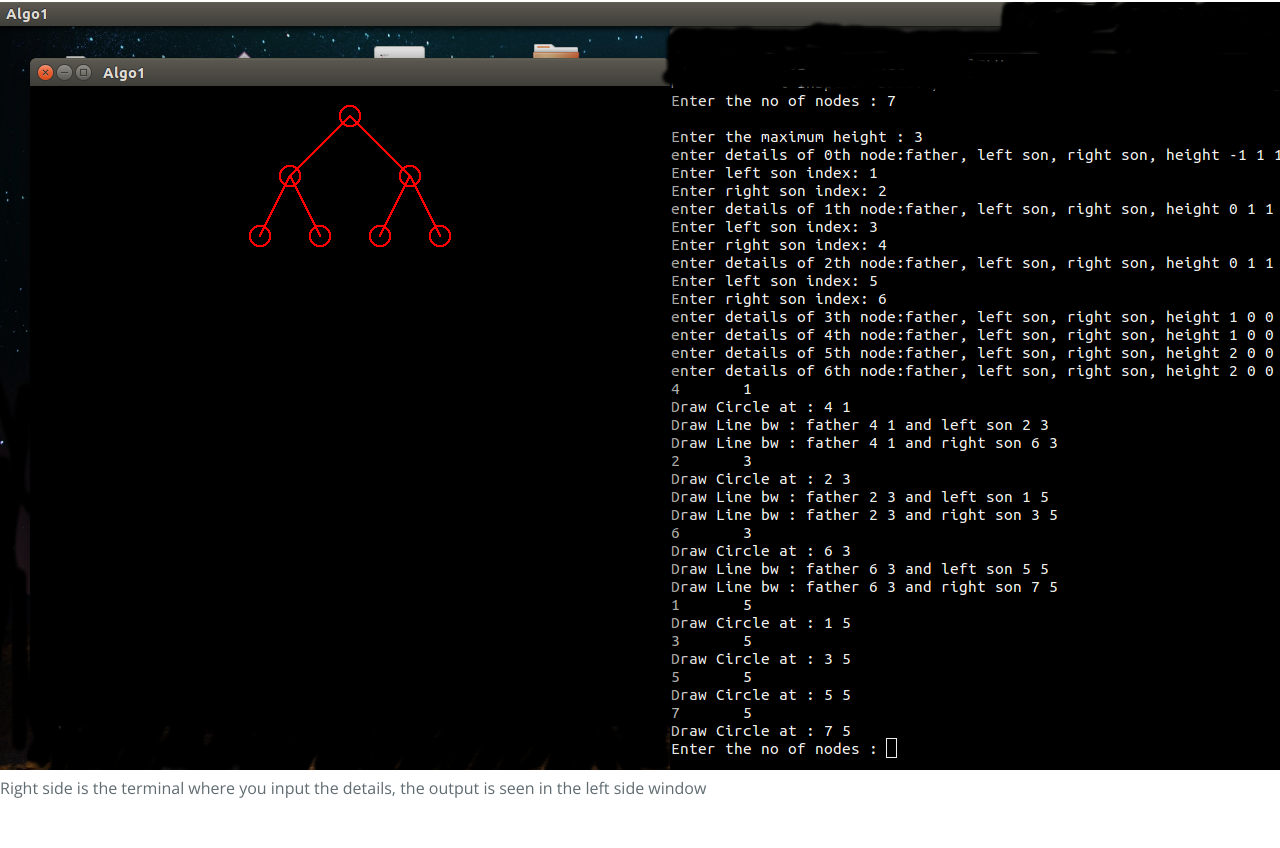
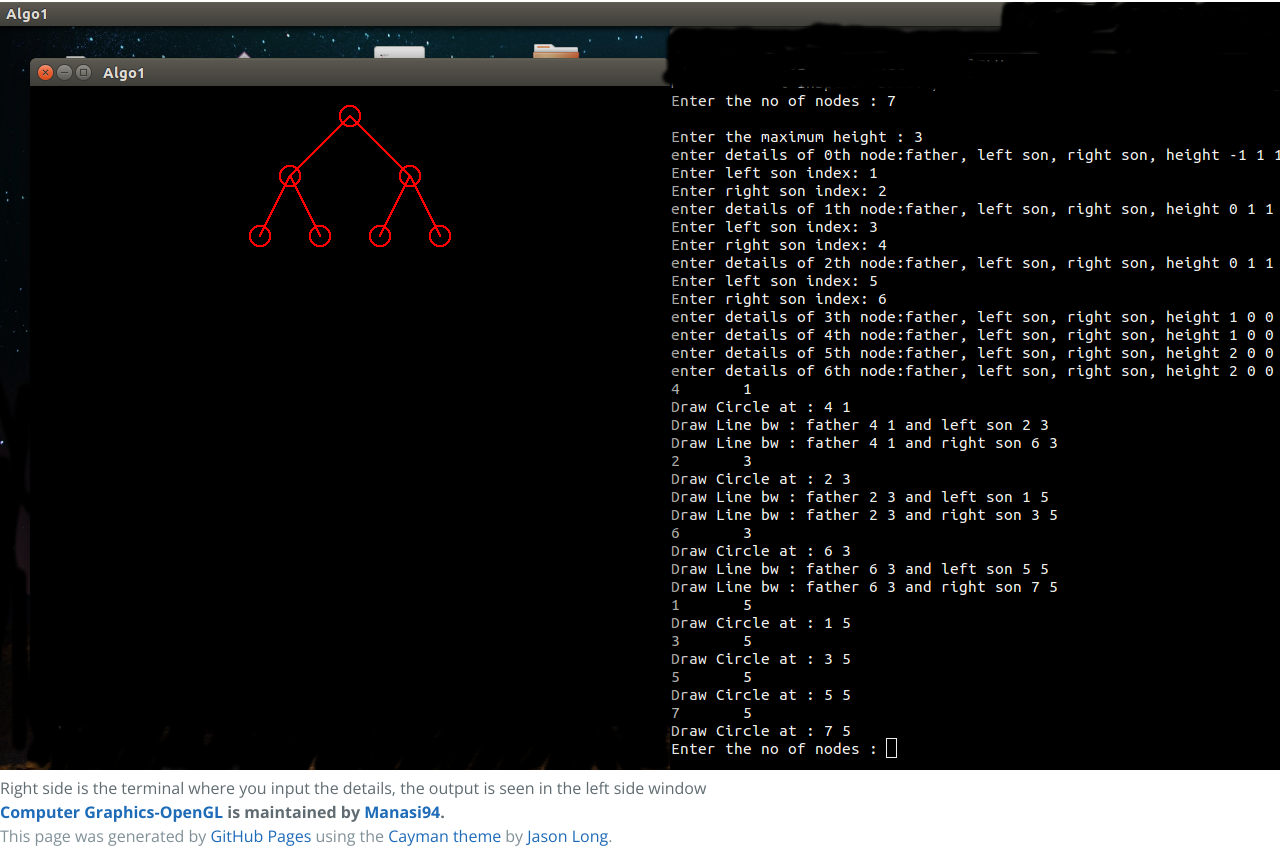
Before and after one commit to Manasi94/Graphics-OpenGL, a plain HTML site: page Algo1.html in a window 1280 px wide. Shown: the part 2145-2993 px from the top of the page. Before the commit the page ends 2945 px from the top, so only its background shows below. Drawn offline with nearby package versions, Linux system fonts and the light colour scheme.

Commit message:
Update Algo1.html

```diff
--- a/Algo1.html
+++ b/Algo1.html
@@ -79,6 +79,9 @@
 
 
 <footer>
+<span class="site-footer-owner"><a href="https://github.com/Manasi94/Graphics-OpenGL">Computer Graphics-OpenGL</a> is maintained by <a href="https://github.com/Manasi94">Manasi94</a>.</span>
+
+<span class="site-footer-credits">This page was generated by <a href="https://pages.github.com">GitHub Pages</a> using the <a href="https://github.com/jasonlong/cayman-theme">Cayman theme</a> by <a href="https://twitter.com/jasonlong">Jason Long</a>.</span>
 
 </footer>
 </html>
```
